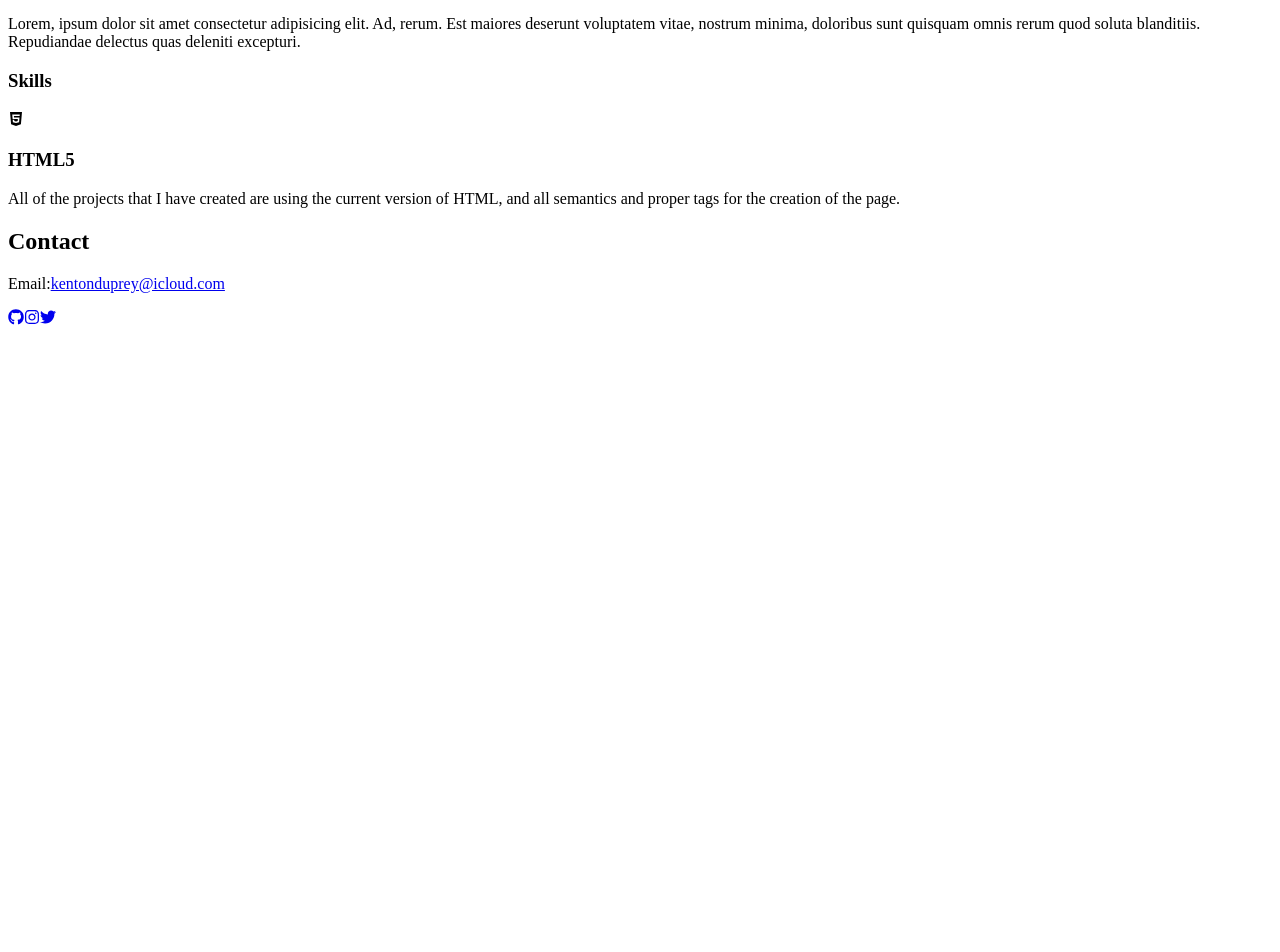
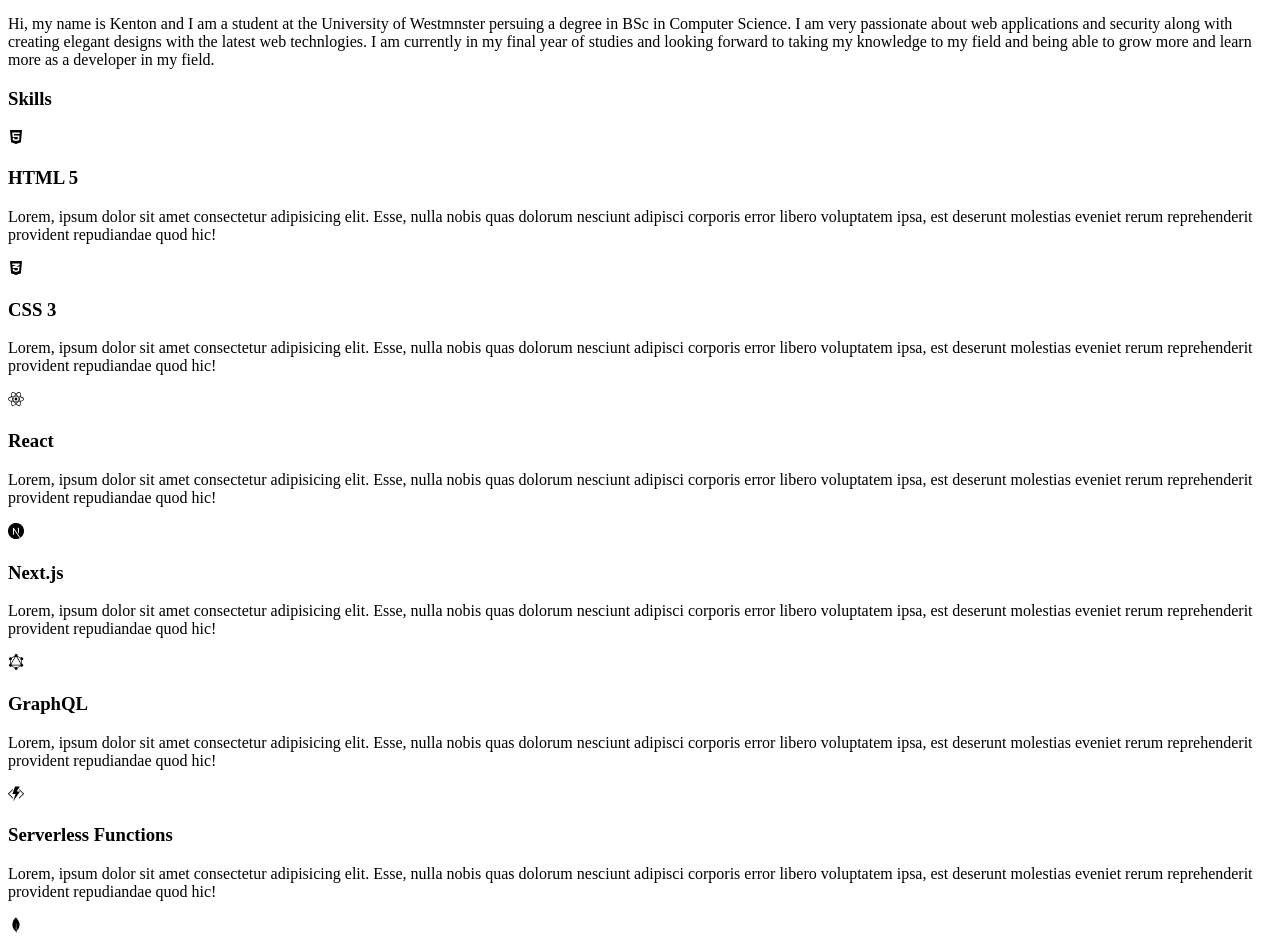
Before and after one commit to kduprey/kentonduprey-site, a Next.js app: page / in a window 1280 px wide. Shown: the part 2840-3792 px from the top of the page. Before the commit the page ends 3177 px from the top, so only its background shows below. Built offline with nearby package versions, Linux system fonts and the light colour scheme.

Commit message:
adding icons and skills

```diff
--- a/pages/index.js
+++ b/pages/index.js
@@ -5,7 +5,9 @@ import ProjectCard from "./components/ProjectCard";
 import About from "./components/About";
 import Skill from "./components/Skill";
 import Contact from "./components/Contact";
-import { FaHtml5 } from "react-icons/fa";
+import { FaHtml5, FaCss3Alt, FaReact } from "react-icons/fa";
+import { SiNextdotjs, SiAzurefunctions, SiMongodb } from "react-icons/si";
+import { GrGraphQl } from "react-icons/gr";
 
 const Home = () => {
 	return (
@@ -16,7 +18,7 @@ const Home = () => {
 			<main className="font-display vh-full flex flex-col items-center justify-center">
 				<Navbar />
 				<Hero />
-				<section className="container">
+				<section className="container" id="work">
 					<h1 className="text-4xl font-bold text-center py-3">
 						Work
 					</h1>
@@ -24,20 +26,44 @@ const Home = () => {
 						<ProjectCard
 							image="/projects/worldeyef-proj.jpeg"
 							title="World Eye Foundation"
+							blurb="World Eye Foundation is a non-profit organization that provides education and awareness to children in need of eye care."
 							link="https://dev.worldeyef.org"
+							skills={[
+								<SiNextdotjs key={1} />,
+								<SiAzurefunctions key={2} />,
+								<SiMongodb key={3} />,
+								<GrGraphQl key={4} />,
+							]}
 						/>
 					</div>
-					<About />
+					<About blurb="Hi, my name is Kenton and I am a student at the University of Westmnster persuing a degree in BSc in Computer Science. I am very passionate about web applications and security along with creating elegant designs with the latest web technlogies. I am currently in my final year of studies and looking forward to taking my knowledge to my field and being able to grow more and learn more as a developer in my field." />
 					<section>
-						<h1 className="text-5xl font-bold text-center py-3">
+						<h1 className="text-5xl font-bold text-center py-3 flex justify-center items-center">
 							Skills
 						</h1>
-						<Skill
-							title="HTML5"
-							blurb="All of the projects that I have created are using the current version of HTML, and all semantics and proper tags for the creation of the page."
-						>
-							<FaHtml5 />
-						</Skill>
+						<div className="flex justify-evenly items-center flex-wrap">
+							<Skill title="HTML 5">
+								<FaHtml5 />
+							</Skill>
+							<Skill title="CSS 3">
+								<FaCss3Alt />
+							</Skill>
+							<Skill title="React">
+								<FaReact />
+							</Skill>
+							<Skill title="Next.js">
+								<SiNextdotjs />
+							</Skill>
+							<Skill title="GraphQL">
+								<GrGraphQl />
+							</Skill>
+							<Skill title="Serverless Functions">
+								<SiAzurefunctions />
+							</Skill>
+							<Skill title="MongoDB">
+								<SiMongodb />
+							</Skill>
+						</div>
 					</section>
 					<Contact />
 				</section>
```
